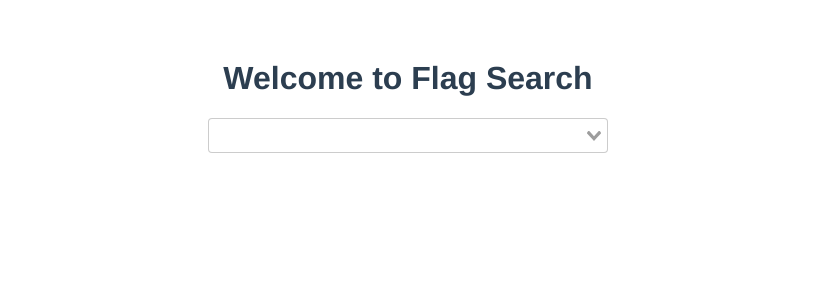
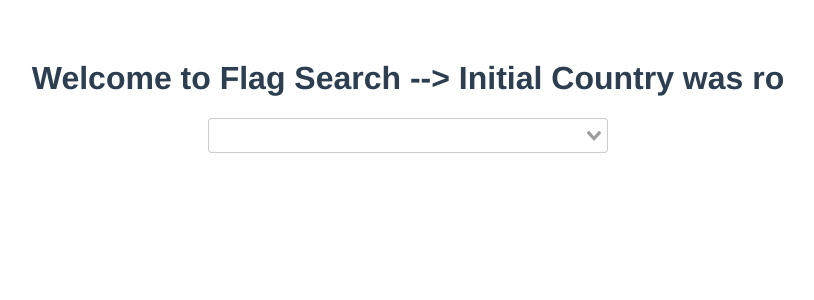
Before and after one commit to mteufel/vue-flag-search-composition-api, a Vue app: page / in a window 1280 px wide. Shown: the top 300 px of the page, without its empty margins (232-1046 px from the left). Built offline with nearby package versions, Linux system fonts and the light colour scheme; grey boxes are pictures that could not be loaded.

Commit message:
Added Access to $root in App Header

```diff
--- a/src/components/AppHeader.vue
+++ b/src/components/AppHeader.vue
@@ -1,6 +1,6 @@
 <template>
   <div>
-    <h1>{{ title }}</h1>
+    <h1>{{ title }} --> Initial Country was {{ this.$root.initialCountry }}</h1>
   </div>
 </template>
 
```
